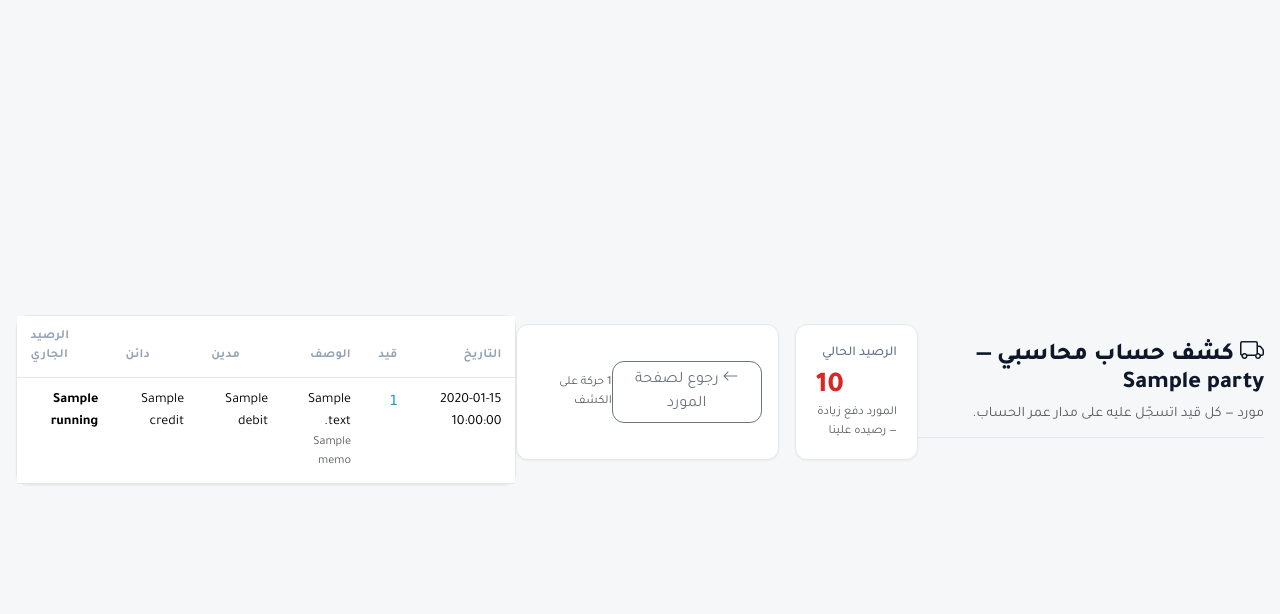
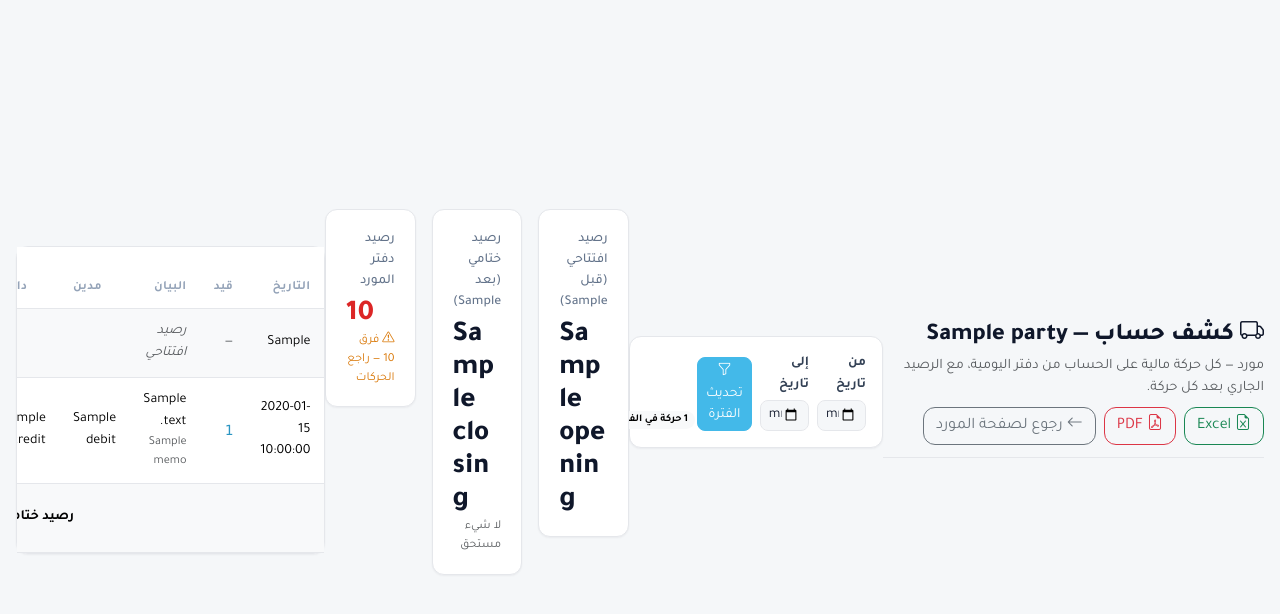
Before and after one commit to Abdelhammid1/elyasmin, a Python web app: template app/templates/accounting/party_ledger.html in a window 1280 px wide. Shown: the top 614 px of the page. Run offline with Jinja, Linux system fonts and the light colour scheme; the template is opened without the code that fills it: most values are stand-ins (such as "Sample title", 1, 10 or a date in 2020).

Commit message:
ACC P13-2 (YAS-ACC-2 UI): party statement template + promoted CTA
Rebuilds accounting/party_ledger.html so it reads like a real
statement instead of a plain JE list:

- **Header toolbar** with date-range form, Excel + PDF export buttons,
  back-to-party link, and a small "N حركة في الفترة" badge — same
  layout that /finance/pnl, /customers/report and other reports use.
- **Three balance cards** at the top:
  1. رصيد افتتاحي — everything folded from before d_from
  2. رصيد ختامي — after the last in-period movement (JE truth)
  3. رصيد دفتر — from party_balance() service, model truth
  A match/mismatch chip flags a divergence over 0.05 EGP so accounting
  can chase the discrepancy. This is the acceptance criterion for
  YAS-ACC-2.
- **Opening row + closing tfoot** wrap the in-period movements so the
  first row's balance reads correctly and the table sums out at the
  bottom — same shape as accounts/statement.html for treasury.
- **Per-row source link** (bi-arrow-up-right-square) jumps back to the
  invoice/payment that produced the JE, using the source_url each row
  now carries from _party_statement_rows.
- **Empty state** with bi-inbox + hint to widen the date range.

Also promoted the CTA in both party detail pages:
- suppliers/detail.html — "كشف حساب محاسبي" → "كشف الحساب" +
  btn-primary (was btn-outline-secondary buried among 4 buttons)
- customers/detail.html — same change

Screenshot check (customer 1, an existing sales-return case):
opening 0.00 → JE-000001 (-500 credit) → closing -500.00, chip green
"مطابق للكشف". Empty-state case (supplier 1, no activity) also
renders cleanly with all zero balances.

Co-Authored-By: Claude Opus 4.7 <noreply@anthropic.com>
Claude-Session: https://claude.ai/code/session_01R7nN1CVYipz7HnaAvJecVN

```diff
--- a/app/templates/accounting/party_ledger.html
+++ b/app/templates/accounting/party_ledger.html
@@ -1,76 +1,182 @@
 {% extends "base.html" %}
 {% block title %}كشف حساب — {{ party.name }}{% endblock %}
 {% block content %}
-<div class="page-header">
+
+{# PHASE 13 (YAS-ACC-2): unified party statement.
+   Same shape as accounts/statement.html (treasury statement), but the
+   data source is JournalLine rows tagged with party_type+party_id
+   (see accounting.routes._party_statement_rows). #}
+
+<div class="page-header d-flex justify-content-between align-items-end flex-wrap gap-2">
+  <div>
     <h1>
       <i class="bi bi-{{ 'person-lines-fill' if party_type == 'customer' else 'truck' }}"></i>
-    كشف حساب محاسبي — {{ party.name }}
+      كشف حساب — {{ party.name }}
     </h1>
     <p class="text-muted mb-0">
       {% if party_type == 'customer' %}عميل{% else %}مورد{% endif %}
-    — كل قيد اتسجّل عليه على مدار عمر الحساب.
+      — كل حركة مالية على الحساب من دفتر اليومية، مع الرصيد الجاري بعد كل حركة.
     </p>
   </div>
+  <div class="d-flex gap-2 flex-wrap">
+    <a href="{{ url_for('accounting.party_ledger_excel',
+                        party_type=party_type, party_id=party.id,
+                        date_from=d_from.isoformat(), date_to=d_to.isoformat()) }}"
+       class="btn btn-outline-success">
+      <i class="bi bi-file-earmark-excel"></i> Excel
+    </a>
+    <a href="{{ url_for('accounting.party_ledger_pdf',
+                        party_type=party_type, party_id=party.id,
+                        date_from=d_from.isoformat(), date_to=d_to.isoformat()) }}"
+       class="btn btn-outline-danger">
+      <i class="bi bi-file-earmark-pdf"></i> PDF
+    </a>
+    <a href="{% if party_type == 'customer' %}{{ url_for('customers.customer_detail', customer_id=party.id) }}{% else %}{{ url_for('suppliers.supplier_detail', supplier_id=party.id) }}{% endif %}"
+       class="btn btn-outline-secondary">
+      <i class="bi bi-arrow-left"></i>
+      رجوع لصفحة {% if party_type == 'customer' %}العميل{% else %}المورد{% endif %}
+    </a>
+  </div>
+</div>
 
+<form method="get" class="card p-3 mb-3">
+  <div class="row g-2 align-items-end">
+    <div class="col-md-3">
+      <label class="form-label small mb-1">من تاريخ</label>
+      <input type="date" name="date_from" value="{{ d_from.isoformat() }}"
+             class="form-control form-control-sm" dir="ltr">
+    </div>
+    <div class="col-md-3">
+      <label class="form-label small mb-1">إلى تاريخ</label>
+      <input type="date" name="date_to" value="{{ d_to.isoformat() }}"
+             class="form-control form-control-sm" dir="ltr">
+    </div>
+    <div class="col-md-3">
+      <button class="btn btn-sm btn-primary">
+        <i class="bi bi-funnel"></i> تحديث الفترة
+      </button>
+    </div>
+    <div class="col-md-3 text-md-end">
+      <span class="badge text-bg-light">{{ rows|length }} حركة في الفترة</span>
+    </div>
+  </div>
+</form>
+
+{# Balance cards: JE closing vs model balance + match indicator #}
+{% set diff = (closing - balance)|abs %}
+{% set matched = diff < 0.05 %}
 <div class="row g-3 mb-3">
   <div class="col-md-4">
     <div class="card stat-card">
-      <div class="stat-label">الرصيد الحالي</div>
-      <div class="stat-value {% if balance > 0 %}text-danger{% elif balance < 0 %}text-success{% endif %}"
-           dir="ltr">{{ balance }}</div>
+      <div class="stat-label">رصيد افتتاحي (قبل {{ d_from }})</div>
+      <div class="stat-value {% if opening > 0 %}text-danger{% elif opening < 0 %}text-success{% endif %}"
+           dir="ltr">{{ opening }}</div>
+    </div>
+  </div>
+  <div class="col-md-4">
+    <div class="card stat-card">
+      <div class="stat-label">رصيد ختامي (بعد {{ d_to }})</div>
+      <div class="stat-value {% if closing > 0 %}text-danger{% elif closing < 0 %}text-success{% endif %}"
+           dir="ltr">{{ closing }}</div>
       <small class="text-muted">
         {% if party_type == 'customer' %}
-          {% if balance > 0 %}العميل مدين لينا بالمبلغ ده{% elif balance < 0 %}العميل دفع زيادة — رصيده لينا{% else %}لا شيء مستحق{% endif %}
+          {% if closing > 0 %}العميل مدين لنا بالمبلغ ده{% elif closing < 0 %}العميل دفع زيادة — رصيده لينا{% else %}لا شيء مستحق{% endif %}
         {% else %}
-          {% if balance > 0 %}المورد دفع زيادة — رصيده علينا{% elif balance < 0 %}احنا مدينين للمورد بالمبلغ ده{% else %}لا شيء مستحق{% endif %}
+          {% if closing > 0 %}المورد دفع زيادة — رصيده علينا{% elif closing < 0 %}احنا مدينين للمورد بالمبلغ ده{% else %}لا شيء مستحق{% endif %}
         {% endif %}
       </small>
     </div>
   </div>
-  <div class="col-md-8">
-    <div class="card p-3 h-100 d-flex flex-column justify-content-center">
-      <div class="d-flex justify-content-between align-items-center">
-        <a href="{% if party_type == 'customer' %}{{ url_for('customers.customer_detail', customer_id=party.id) }}{% else %}{{ url_for('suppliers.supplier_detail', supplier_id=party.id) }}{% endif %}"
-           class="btn btn-outline-secondary">
-          <i class="bi bi-arrow-left"></i> رجوع لصفحة {% if party_type == 'customer' %}العميل{% else %}المورد{% endif %}
-        </a>
-        <div class="small text-muted">
-          {{ rows|length }} حركة على الكشف
-        </div>
-      </div>
+  <div class="col-md-4">
+    <div class="card stat-card {% if not matched %}tone-warning{% endif %}">
+      <div class="stat-label">رصيد دفتر {{ 'العميل' if party_type == 'customer' else 'المورد' }}</div>
+      <div class="stat-value {% if balance > 0 %}text-danger{% elif balance < 0 %}text-success{% endif %}"
+           dir="ltr">{{ balance }}</div>
+      <small>
+        {% if matched %}
+          <span class="text-success"><i class="bi bi-check-circle"></i> مطابق للكشف</span>
+        {% else %}
+          <span class="text-warning"><i class="bi bi-exclamation-triangle"></i>
+            فرق {{ diff }} — راجع الحركات</span>
+        {% endif %}
+      </small>
     </div>
   </div>
 </div>
 
 <div class="card">
   <div class="table-responsive">
-    <table class="table mb-0">
+    <table class="table table-hover align-middle mb-0">
       <thead>
         <tr>
           <th>التاريخ</th>
           <th>قيد</th>
-          <th>الوصف</th>
+          <th>البيان</th>
           <th class="text-end">مدين</th>
           <th class="text-end">دائن</th>
           <th class="text-end">الرصيد الجاري</th>
+          <th></th>
         </tr>
       </thead>
       <tbody>
+        {# Opening row — the carry-in balance so the first row's balance
+           reads correctly on its own. Muted style so it doesn't look
+           like a real movement. #}
+        <tr class="table-light">
+          <td dir="ltr">{{ d_from }}</td>
+          <td class="text-muted">—</td>
+          <td class="text-muted"><em>رصيد افتتاحي</em></td>
+          <td></td>
+          <td></td>
+          <td dir="ltr" class="num fw-bold {% if opening > 0 %}text-danger{% elif opening < 0 %}text-success{% endif %}">
+            {{ opening }}
+          </td>
+          <td></td>
+        </tr>
         {% for r in rows %}
         <tr>
           <td dir="ltr">{{ r.line.entry.date }}</td>
           <td class="font-monospace">
-            <a href="{{ url_for('accounting.journal_detail', entry_id=r.line.entry.id) }}">{{ r.line.entry.number }}</a>
+            <a href="{{ url_for('accounting.journal_detail', entry_id=r.line.entry.id) }}">
+              {{ r.line.entry.number }}
+            </a>
           </td>
-          <td>{{ r.line.entry.description }}<div class="small text-muted">{{ r.line.memo or '' }}</div></td>
+          <td>
+            {{ r.line.entry.description }}
+            {% if r.line.memo %}<div class="small text-muted">{{ r.line.memo }}</div>{% endif %}
+          </td>
           <td dir="ltr" class="num">{{ r.line.debit if r.line.debit else '' }}</td>
           <td dir="ltr" class="num">{{ r.line.credit if r.line.credit else '' }}</td>
-          <td dir="ltr" class="num fw-bold {% if r.running > 0 %}text-danger{% elif r.running < 0 %}text-success{% endif %}">{{ r.running }}</td>
+          <td dir="ltr" class="num fw-bold {% if r.running > 0 %}text-danger{% elif r.running < 0 %}text-success{% endif %}">
+            {{ r.running }}
+          </td>
+          <td>
+            {% if r.source_url %}
+              <a href="{{ r.source_url }}" title="افتح المستند المصدر"
+                 class="text-muted">
+                <i class="bi bi-arrow-up-right-square"></i>
+              </a>
+            {% endif %}
+          </td>
         </tr>
         {% else %}
-        <tr><td colspan="6" class="text-center text-muted py-4">مفيش قيود على الحساب ده لسه.</td></tr>
+        <tr>
+          <td colspan="7" class="text-center text-muted py-4">
+            <i class="bi bi-inbox display-6 d-block mb-2"></i>
+            مفيش حركات على الحساب في الفترة دي — جرّب توسّع نطاق التاريخ.
+          </td>
+        </tr>
         {% endfor %}
       </tbody>
+      <tfoot class="table-light">
+        <tr class="fw-bold">
+          <td colspan="5" class="text-end">رصيد ختامي</td>
+          <td dir="ltr" class="num {% if closing > 0 %}text-danger{% elif closing < 0 %}text-success{% endif %}">
+            {{ closing }}
+          </td>
+          <td></td>
+        </tr>
+      </tfoot>
     </table>
   </div>
 </div>
--- a/app/templates/customers/detail.html
+++ b/app/templates/customers/detail.html
@@ -9,7 +9,7 @@
     </p>
   </div>
   <div class="d-flex gap-2">
-    <a href="{{ url_for('accounting.party_ledger', party_type='customer', party_id=customer.id) }}" class="btn btn-outline-secondary"><i class="bi bi-journal-text"></i> كشف حساب محاسبي</a>
+    <a href="{{ url_for('accounting.party_ledger', party_type='customer', party_id=customer.id) }}" class="btn btn-primary"><i class="bi bi-journal-text"></i> كشف الحساب</a>
     <a href="{{ url_for('customers.edit_customer', customer_id=customer.id) }}" class="btn btn-outline-secondary"><i class="bi bi-pencil"></i> تعديل</a>
     <a href="{{ url_for('returns.sales_new', customer_id=customer.id) }}" class="btn btn-outline-warning"><i class="bi bi-arrow-return-left"></i> مرتجع</a>
     <a href="{{ url_for('milk.create_delivery') }}" class="btn btn-primary"><i class="bi bi-droplet"></i> توريد جديد</a>
--- a/app/templates/suppliers/detail.html
+++ b/app/templates/suppliers/detail.html
@@ -7,7 +7,7 @@
     {% if supplier.phone %}<p class="text-muted mb-0" dir="ltr">{{ supplier.phone }}</p>{% endif %}
   </div>
   <div class="d-flex gap-2">
-    <a href="{{ url_for('accounting.party_ledger', party_type='supplier', party_id=supplier.id) }}" class="btn btn-outline-secondary"><i class="bi bi-journal-text"></i> كشف حساب محاسبي</a>
+    <a href="{{ url_for('accounting.party_ledger', party_type='supplier', party_id=supplier.id) }}" class="btn btn-primary"><i class="bi bi-journal-text"></i> كشف الحساب</a>
     <a href="{{ url_for('suppliers.edit_supplier', supplier_id=supplier.id) }}" class="btn btn-outline-secondary"><i class="bi bi-pencil"></i> تعديل</a>
     <a href="{{ url_for('returns.purchases_new', supplier_id=supplier.id) }}" class="btn btn-outline-warning"><i class="bi bi-arrow-return-left"></i> مرتجع</a>
     <a href="{{ url_for('purchases.create_invoice', supplier_id=supplier.id) }}" class="btn btn-primary"><i class="bi bi-receipt"></i> فاتورة شراء جديدة</a>
```
Lines whose indentation alone changed are shown as unchanged.
